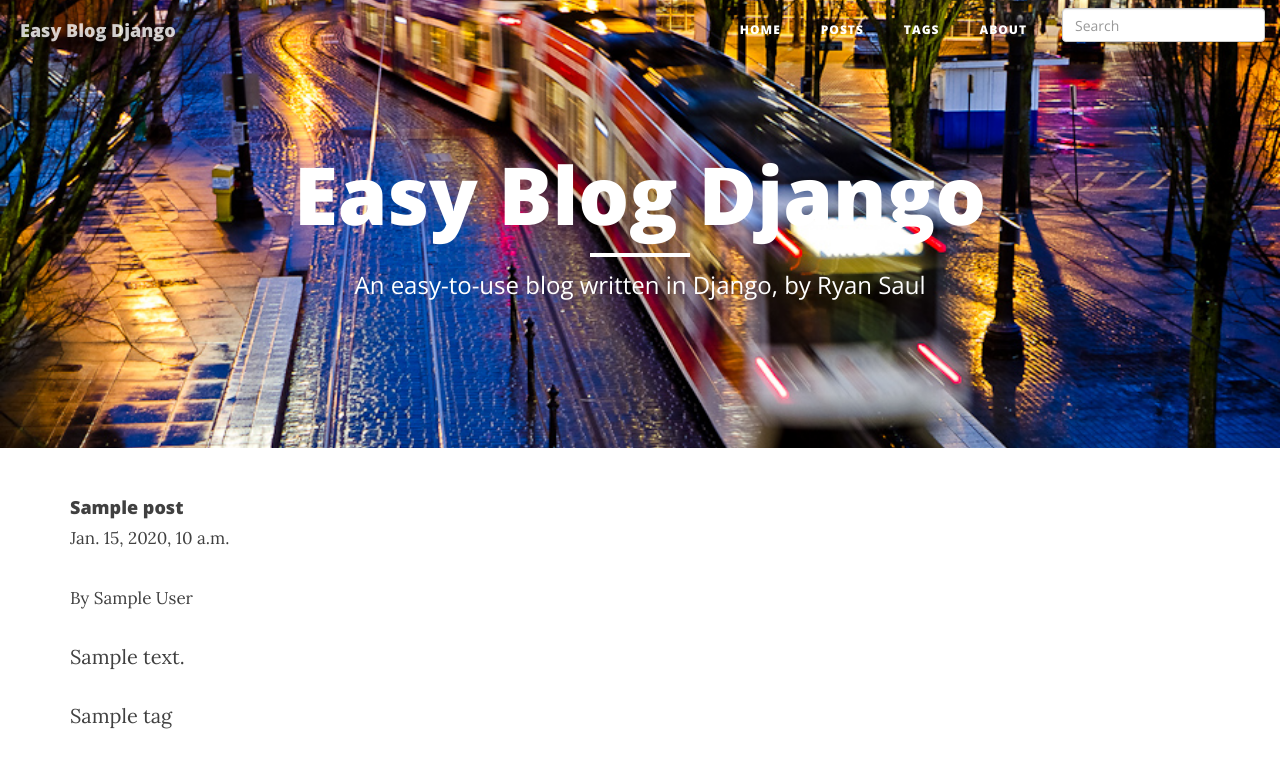
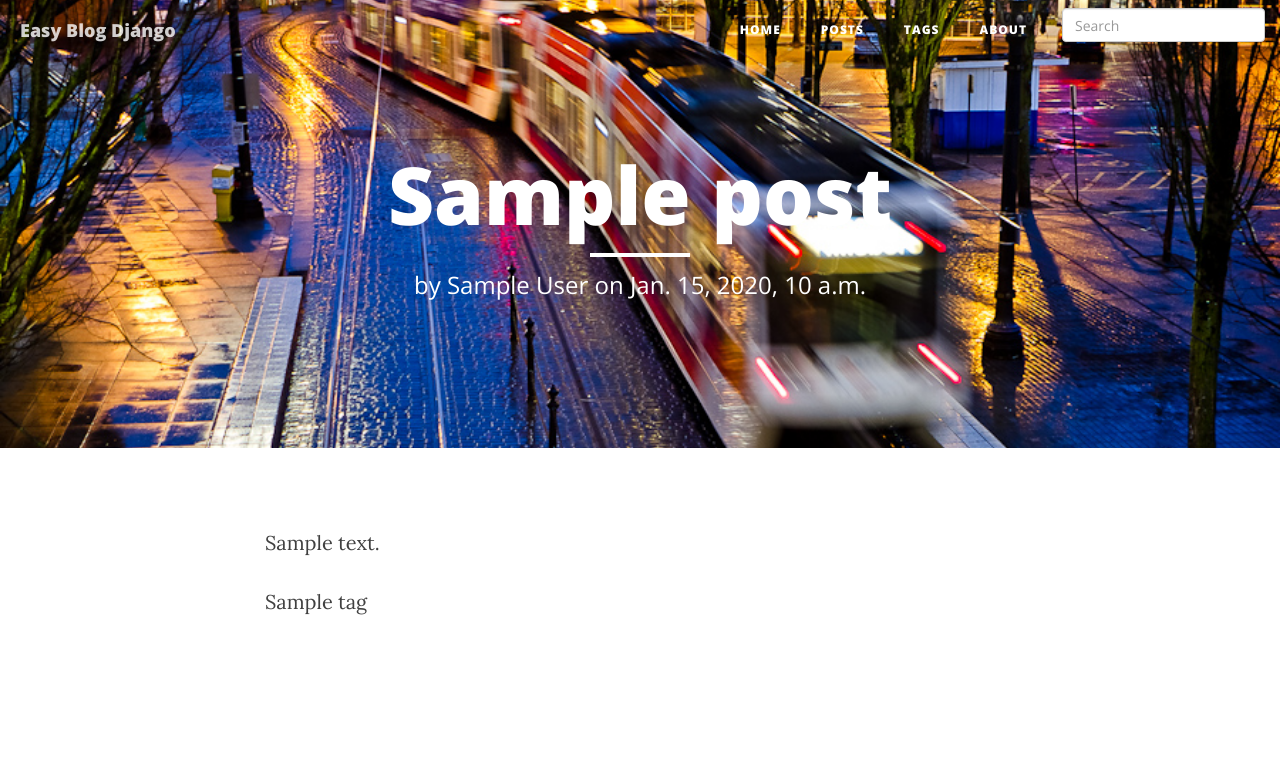
Before and after one commit to giantryansaul/easy_blog_django, a Django app: a page that uses easy_blog_django/templates/base.html in a window 1280 px wide. Shown: the top 768 px of the page. Run offline with Django 3.2, Linux system fonts and the light colour scheme; tables that the repository leaves empty hold one stand-in row (values such as "Sample post"); parts of the project's set-up code (start-up, migrations or seed data) failed here and were passed over; some libraries are stand-ins or nearby versions.

Commit message:
stylized post page to clean blog

```diff
--- a/easy_blog_django/templates/403.html
+++ b/easy_blog_django/templates/403.html
@@ -9,7 +9,9 @@
   <p>You do not have permission to access this page.</p>
 {% else %}
   <p>You must have an account to access this page.</p>
-  <a href="{% url 'account_signup' %}">Sign Up</a>
-  <a href="{% url 'account_login' %}">Log In</a>
+    {% if ALLAUTH %}
+      <a href="{% url 'account_signup' %}">Sign Up</a>
+      <a href="{% url 'account_login' %}">Log In</a>
+    {% endif %}
 {% endif %}
 {% endblock content %}
--- a/easy_blog_django/templates/base.html
+++ b/easy_blog_django/templates/base.html
@@ -88,28 +88,8 @@
       <!-- /.container -->
     </nav>
 
-    <!-- Page Header -->
-    <!-- Set your background image for this header on the line below. -->
-    <header class="intro-header" style="background-image: url('{% static 'images/max_train.jpg' %}')">
-        <div class="container">
-            <div class="row">
-                <div class="col-lg-8 col-lg-offset-2 col-md-10 col-md-offset-1">
-                    <div class="site-heading">
-                        <h1>Easy Blog Django</h1>
-                        <hr class="small">
-                        <span class="subheading">An easy-to-use blog written in Django, by Ryan Saul</span>
-                    </div>
-                </div>
-            </div>
-        </div>
-    </header>
-
-    <div class="container">
-
-      {% block content %}
-      {% endblock content %}
-
-    </div> <!-- /container -->
+  {% block content %}
+  {% endblock content %}
 
     {% block modal %}{% endblock modal %}
 
--- a/easy_blog_django/templates/posts/post_detail.html
+++ b/easy_blog_django/templates/posts/post_detail.html
@@ -4,19 +4,38 @@
 
 {% block content %}
 
-<div class="media">
-  <div class="media-body">
-    <h4 class="media-heading">{{ post.title }}</h4>
-    <small>{{ post.created }}</small><p/>
-    <small>By {{ post.author.name }}</small>
+    <!-- Page Header -->
+    <!-- Set your background image for this header on the line below. -->
+    <header class="intro-header" style="background-image: url('{% static 'images/max_train.jpg' %}')">
+        <div class="container">
+            <div class="row">
+                <div class="col-lg-8 col-lg-offset-2 col-md-10 col-md-offset-1">
+                    <div class="site-heading">
+                        <h1>{{ post.title }}</h1>
+                        <hr class="small">
+                        <span class="subheading">by {{ post.author.name }} on {{ post.created }}</span>
+                    </div>
+                </div>
+            </div>
+        </div>
+    </header>
+
+    <!-- Post Content -->
+    <article>
+        <div class="container">
+            <div class="row">
+                <div class="col-lg-8 col-lg-offset-2 col-md-10 col-md-offset-1">
+                    {% if perms.posts.change_post %}
+                        <a class="btn btn-primary" href="{% url 'posts:update' post.slug %}">Edit Post</a>
+                    {% endif %}
                     <p>{{ post.description }}</p>
+                    <p></p>
                     {% for tag in post.tags.all %}
                         <a href="{% url 'tags:detail' tag.slug %}">{{ tag.name }} </a>
                     {% endfor %}
-    {% if perms.posts.change_post %}
-    <a class="btn btn-primary" href="{% url 'posts:update' post.slug %}">Edit Post</a>
-    {% endif %}
                 </div>
             </div>
+        </div>
+    </article>
 
 {% endblock content %}
```
Also changed, not shown: easy_blog_django/templates/pages/home.html (+17 -0 lines). Lines whose indentation alone changed are shown as unchanged.
